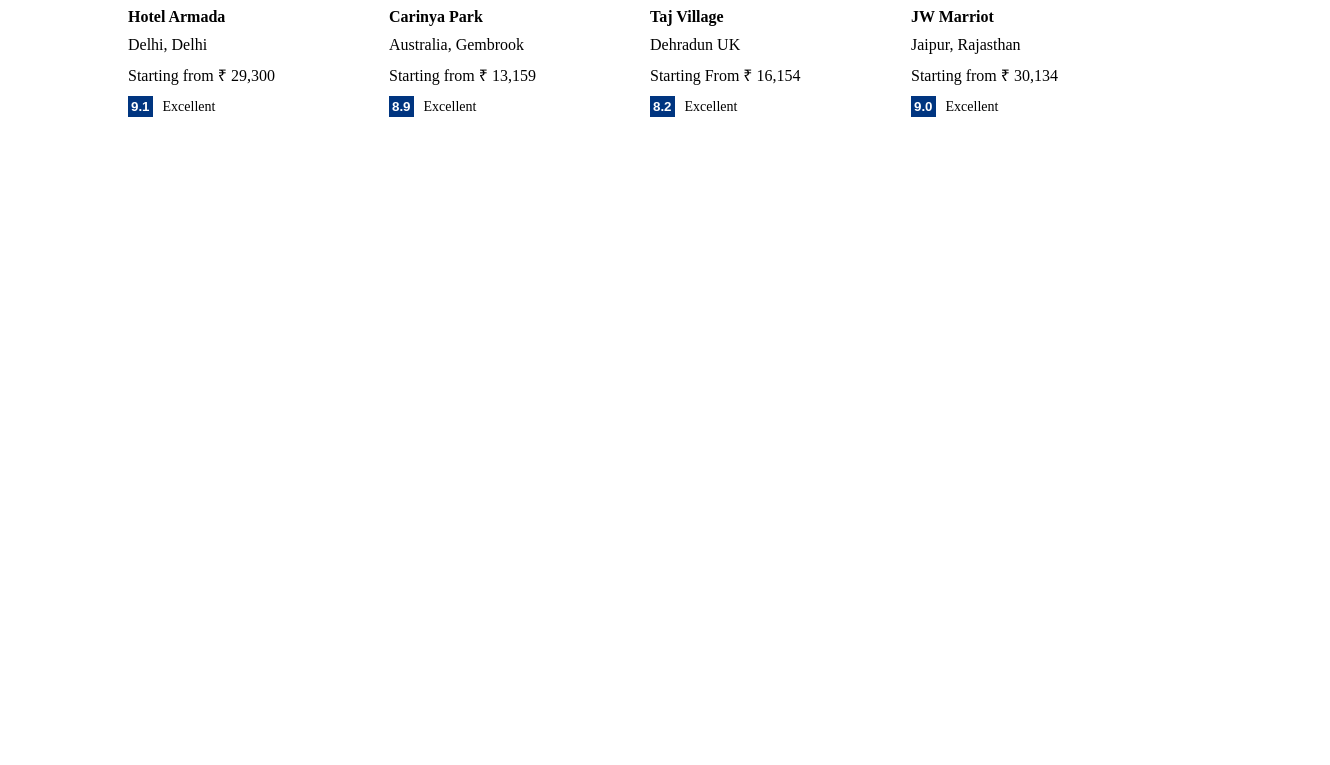
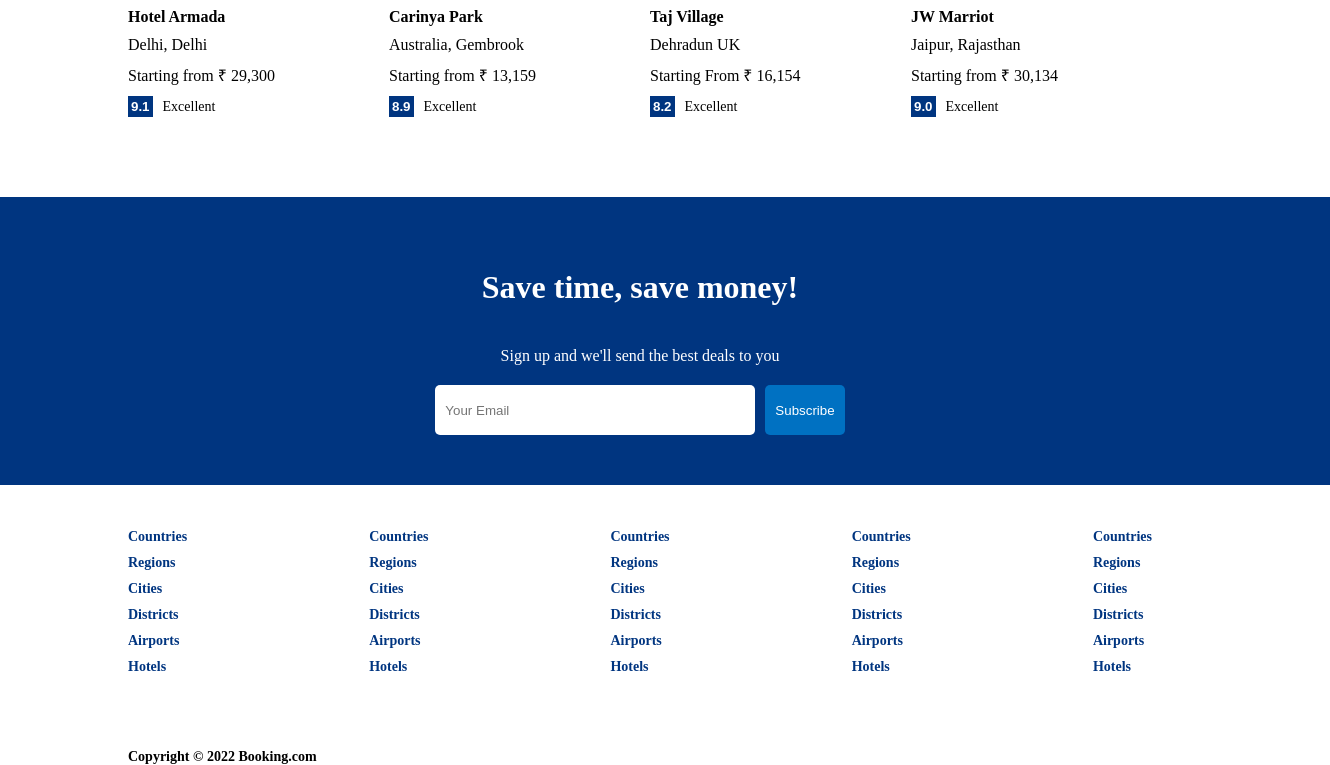
Before and after one commit to yogi2210/all-react-hooks, a React (Create React App) app: page / in a window 1280 px wide. Shown: the part 1316-2081 px from the top of the page, 1330 px wide, since content can reach past the window. Before the commit the page ends 1433 px from the top, so only its background shows below. Built offline with nearby package versions, Linux system fonts and the light colour scheme.

Commit message:
finish home page

```diff
--- /dev/null
+++ b/src/components/footer/Footer.jsx
@@ -0,0 +1,53 @@
+import './footer.css'
+
+const Footer = () => {
+  return (
+    <div className='footer' >
+        <div className="fLists">
+            <ul className='fList' >
+                <li className="fListItem">Countries</li>
+                <li className="fListItem">Regions</li>
+                <li className="fListItem">Cities</li>
+                <li className="fListItem">Districts</li>
+                <li className="fListItem">Airports</li>
+                <li className="fListItem">Hotels</li>
+            </ul>
+            <ul className='fList' >
+                <li className="fListItem">Countries</li>
+                <li className="fListItem">Regions</li>
+                <li className="fListItem">Cities</li>
+                <li className="fListItem">Districts</li>
+                <li className="fListItem">Airports</li>
+                <li className="fListItem">Hotels</li>
+            </ul>
+            <ul className='fList' >
+                <li className="fListItem">Countries</li>
+                <li className="fListItem">Regions</li>
+                <li className="fListItem">Cities</li>
+                <li className="fListItem">Districts</li>
+                <li className="fListItem">Airports</li>
+                <li className="fListItem">Hotels</li>
+            </ul>
+            <ul className='fList' >
+                <li className="fListItem">Countries</li>
+                <li className="fListItem">Regions</li>
+                <li className="fListItem">Cities</li>
+                <li className="fListItem">Districts</li>
+                <li className="fListItem">Airports</li>
+                <li className="fListItem">Hotels</li>
+            </ul>
+            <ul className='fList' >
+                <li className="fListItem">Countries</li>
+                <li className="fListItem">Regions</li>
+                <li className="fListItem">Cities</li>
+                <li className="fListItem">Districts</li>
+                <li className="fListItem">Airports</li>
+                <li className="fListItem">Hotels</li>
+            </ul>
+        </div>
+        <div className="fText">Copyright © 2022 Booking.com</div>
+    </div>
+  )
+}
+
+export default Footer
--- /dev/null
+++ b/src/components/footer/footer.css
@@ -0,0 +1,22 @@
+.footer{
+    width: 100%;
+    max-width: 1024px;
+    font-size: 14px;
+    font-weight: 600;
+}
+.fLists{
+    width: 100%;
+    display: flex;
+    justify-content: space-between;
+    margin-bottom: 50px;
+
+}
+.fList{
+    list-style: none;
+    padding: 0;
+}
+.fListItem{
+    margin-bottom: 10px;
+    color: #003580;
+    cursor: pointer;
+}
--- /dev/null
+++ b/src/components/mailList/MailList.jsx
@@ -0,0 +1,16 @@
+import './mailList.css'
+
+const MailList = () => {
+  return (
+    <div className='mail' >
+        <h1 className="mailTitle">Save time, save money!</h1>
+        <span className='mailDesc' > Sign up and we'll send the best deals to you </span>
+        <div className="mailInputContainer">
+            <input type="text" placeholder='Your Email' />
+            <button>Subscribe</button>
+        </div>
+    </div>
+  )
+}
+
+export default MailList
--- /dev/null
+++ b/src/components/mailList/mailList.css
@@ -0,0 +1,31 @@
+.mail{
+    width: 100%;
+    margin-top: 50px ;
+    display: flex;
+    flex-direction: column;
+    align-items: center;
+    background-color: #003580;
+    color: white;
+    gap: 20px;
+    padding: 50px;
+}
+
+.mailInputContainer>input{
+    width: 300px;
+    height: 30px;
+    padding: 10px;
+    border:none;
+    border-radius: 5px;
+    margin-right: 10px;
+}
+
+.mailInputContainer>button{
+    height: 50px;
+    padding: 10px;
+    background-color: #0071c2;
+    color: white;
+    cursor: pointer;
+    border-radius: 5px;
+    border: none;
+
+}
--- a/src/pages/home/Home.jsx
+++ b/src/pages/home/Home.jsx
@@ -1,6 +1,8 @@
 import Featured from '../../components/featured/Featured'
 import FeaturedProperties from '../../components/featuredProperties/FeaturedProperties'
+import Footer from '../../components/footer/Footer'
 import Header from '../../components/header/Header'
+import MailList from '../../components/mailList/MailList'
 import Navbar from '../../components/navbar/Navbar'
 import PropertyList from '../../components/propertyList/PropertyList'
 import './home.css'
@@ -16,6 +18,8 @@
           <PropertyList />
           <h1 className="homeTitle">Stay at our top unique properties</h1>
           <FeaturedProperties/>
+          <MailList/>
+          <Footer />
 
 
         </div>
```
